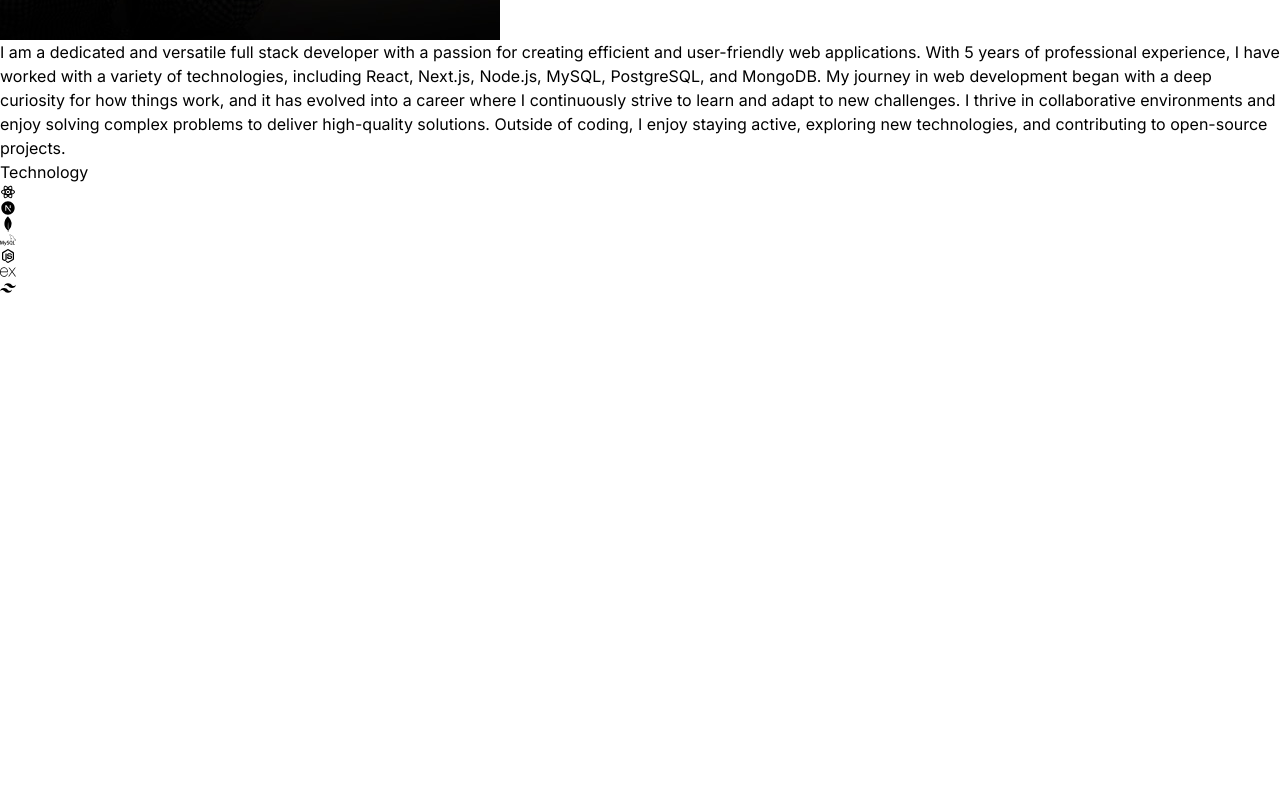
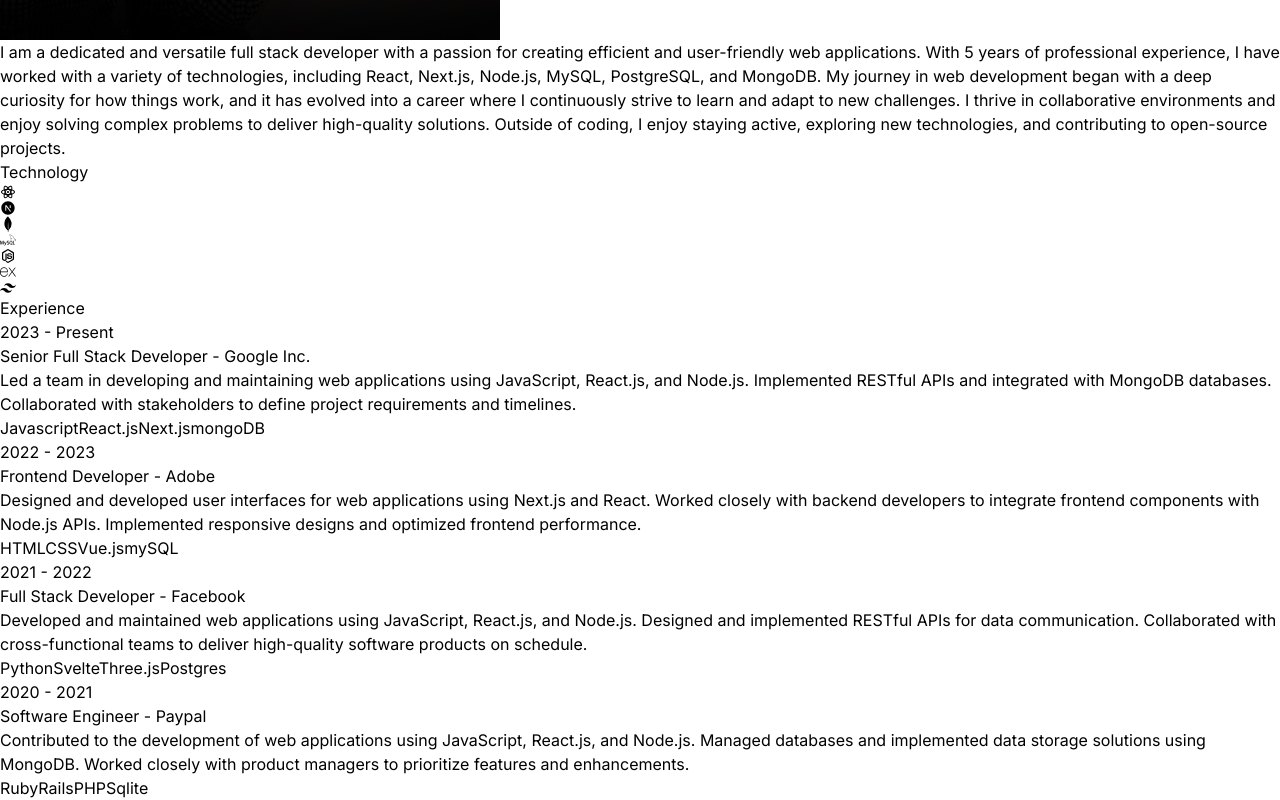
Before and after one commit to mdakashsheikh/myPortfolio, a React (Vite) app: page / in a window 1280 px wide. Shown: the part 2656-3456 px from the top of the page. Before the commit the page ends 2952 px from the top, so only its background shows below. Built offline with nearby package versions, Linux system fonts and the light colour scheme.

Commit message:
adding experience

```diff
--- a/src/App.jsx
+++ b/src/App.jsx
@@ -3,6 +3,7 @@
 import Hero from './components/Hero'
 import About from './components/About'
 import Technology from './components/Technology'
+import Experience from './components/Experience'
 
 const App = () => {
   return (
@@ -15,6 +16,7 @@
       <Hero/>
       <About/>
       <Technology/>
+      <Experience/>
     </div>
    </div>
   )
--- /dev/null
+++ b/src/components/Experience.jsx
@@ -0,0 +1,35 @@
+import { EXPERIENCES } from "../constants"
+
+const Experience = () => {
+    return (
+        <div className="border-b border-neutral-900 pb-4">
+            <h1 className="my-20 text-center text-4xl ">Experience</h1>
+            <div>
+                {EXPERIENCES.map((experience, index) => (
+                    <div
+                        key={index}
+                        className="mb-8 flex flex-wrap lg:justify-center"
+                    >
+                        <div className="w-full lg:w-1/4">
+                            <p className="mb-2 text-sm text-neutral-400">{experience.year}</p>
+                        </div>
+                        <div className="w-full max-w-xl lg:h-3/4">
+                            <h6 className="mb-2 font-semibold">
+                                {experience.role} -{" "}
+                                <span className="text-sm text-purple-100">{experience.company}</span>
+                            </h6>
+                            <p className="mb-4 text-neutral-400">{experience.description}</p>
+                            {experience.technologies.map((tech, index) => (
+                                <span key={index} className="mr-2 mt-4 rounded bg-neutral-900 px-2 py-1 text-sm font-medium text-purple-800">
+                                    {tech}
+                                </span>
+                            ))}
+                        </div>
+                    </div>
+                ))}
+            </div>
+        </div>
+    )
+}
+
+export default Experience
```
